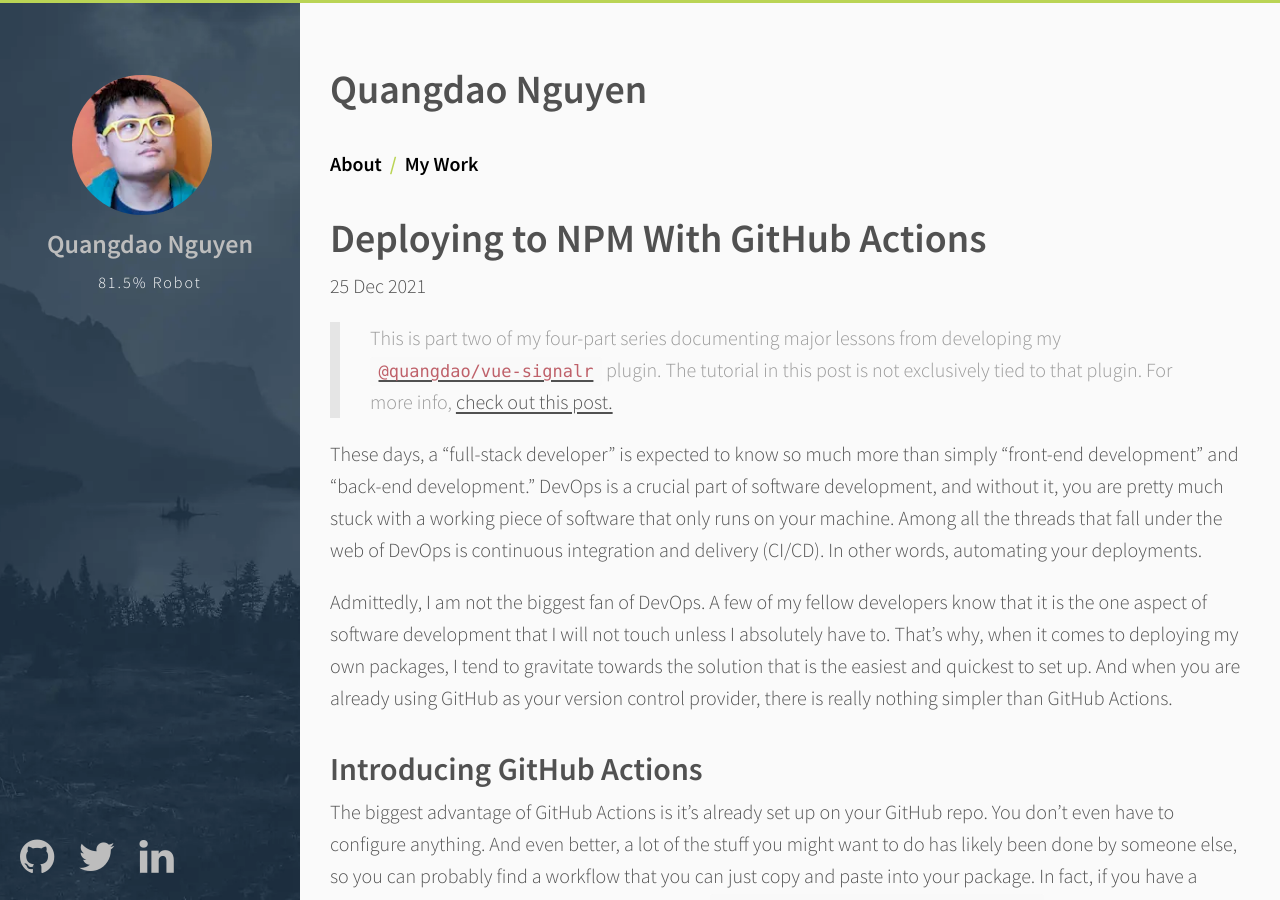
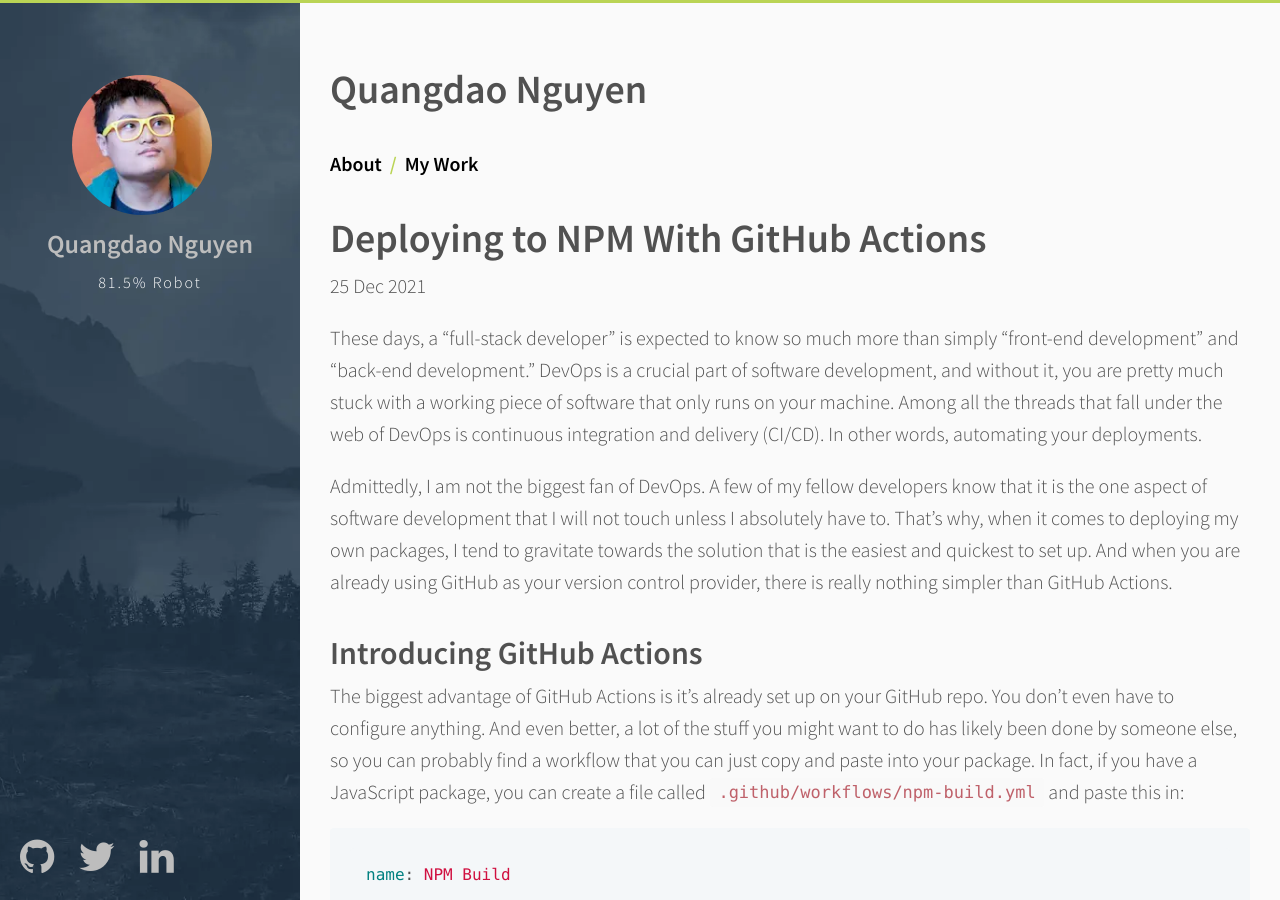
Before and after one commit to quangdaon/quangdao.com, a Jekyll site: the page built from _posts/2021-12-25-deploying-to-npm-with-github-actions.md, in a window 1280 px wide and 900 px high. Built offline with Jekyll 4.4.1, drawn with Linux system fonts in a browser that asks for light colours; comment, search, counter and statistics services are not loaded.

Commit message:
Cover up 🤫

```diff
--- a/_posts/2021-12-25-deploying-to-npm-with-github-actions.md
+++ b/_posts/2021-12-25-deploying-to-npm-with-github-actions.md
@@ -2,10 +2,8 @@
 title: Deploying to NPM With GitHub Actions
 description: How to use a GitHub Action workflow to automate deployments to NPM.
 category: ['Technology']
-tags: ['vue', 'signalr', 'tutorial', 'npm']
+tags: ['vue', 'signalr', 'tutorial', 'npm', 'github', 'devops']
 ---
-
-> This is part two of my four-part series documenting major lessons from developing my [`@quangdao/vue-signalr`][1] plugin. The tutorial in this post is not exclusively tied to that plugin. For more info, [check out this post.][2]
 
 These days, a "full-stack developer" is expected to know so much more than simply "front-end development" and "back-end development." DevOps is a crucial part of software development, and without it, you are pretty much stuck with a working piece of software that only runs on your machine. Among all the threads that fall under the web of DevOps is continuous integration and delivery (CI/CD). In other words, automating your deployments.
 
```
Also changed, not shown: _posts/2021-12-20-vue-signalr-case-study.md (deleted, +0 -19 lines), _posts/2021-12-21-how-to-write-a-vue-3-plugin.md (+0 -2 lines).
